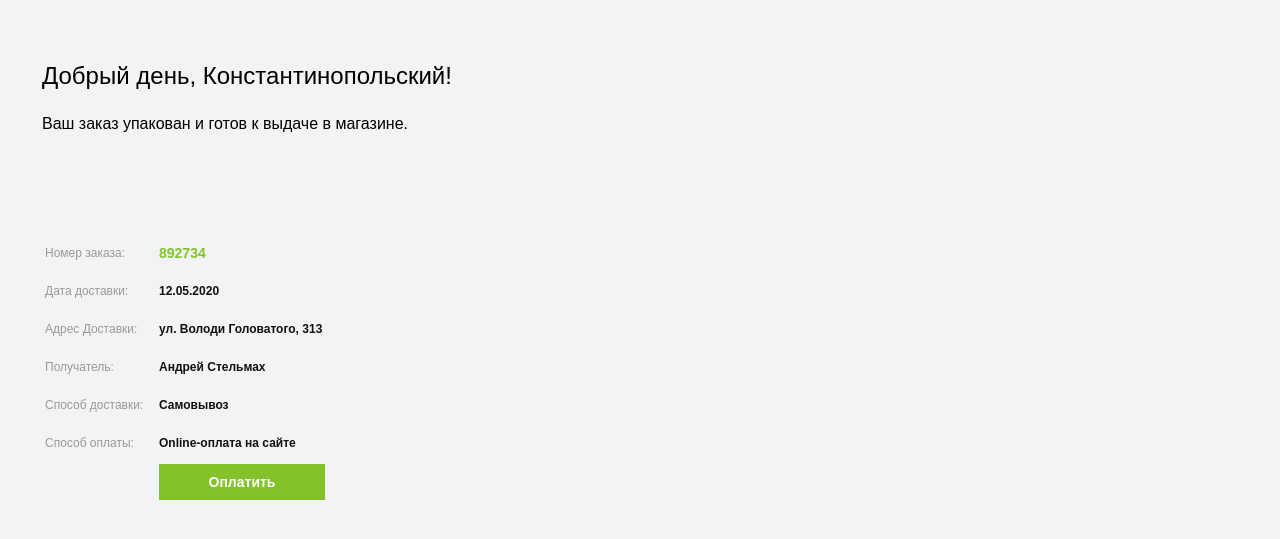
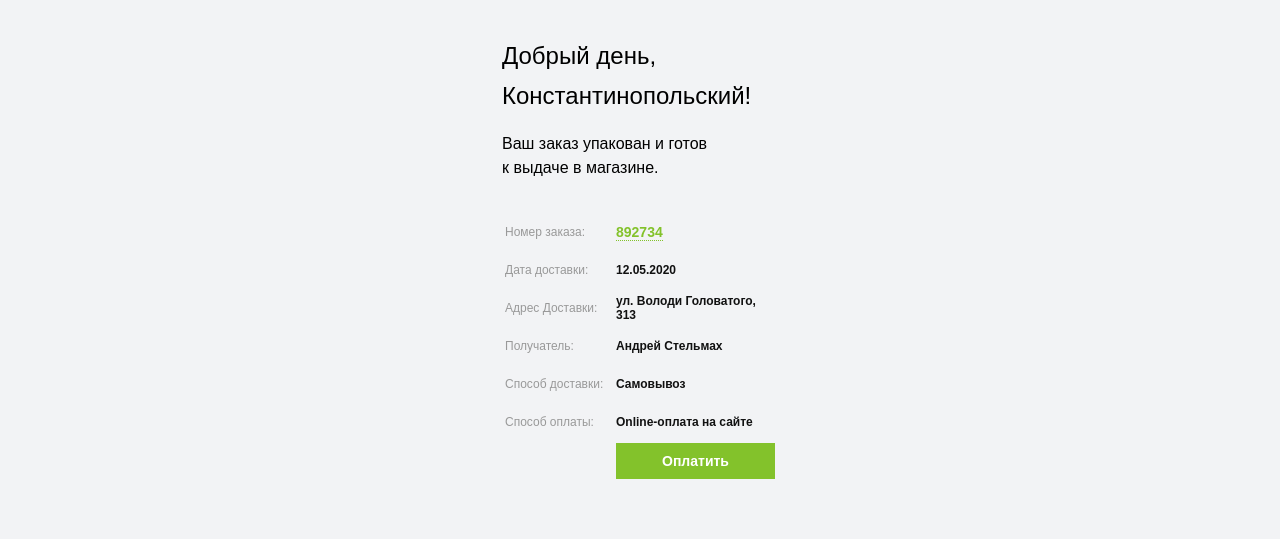
Before and after one commit to avkoltovich/mail-bike-center, a website: page source/index.html in a window 1280 px wide. Shown: the part 115-654 px from the top of the page. Drawn offline with nearby package versions, Linux system fonts and the light colour scheme; files that its build step writes are made by us from their sources.

Commit message:
feat: стилизует ячейку с номером заказа

```diff
--- a/source/index.html
+++ b/source/index.html
@@ -14,6 +14,7 @@
 </head>
 
 <body>
+  <center>
     <table class="main-table">
       <tr class="main-table__row">
         <td class="main-table__cell main-table__cell--header">
@@ -50,7 +51,7 @@
                 Номер заказа:
               </td>
               <td class="order__cell order__cell--count">
-              892734
+                <span>892734</spa>
               </td>
             </tr>
             <tr class="order__row">
@@ -105,6 +106,7 @@
         </td>
       </tr>
     </table>
+  </center>
 </body>
 
 </html>
--- a/source/sass/style.scss
+++ b/source/sass/style.scss
@@ -15,12 +15,12 @@ body {
 }
 
 .main-table {
-  width: 100%;
-  height: 100%;
-  padding: 20px;
+  width: 320px;
 }
 
 .main-table__cell {
+  width: 100%;
+
   vertical-align: top;
 
   &--header {
@@ -92,6 +92,10 @@ body {
     font-size: 14px;
     font-weight: bold;
     color: $green;
+
+    & span {
+      border-bottom: 1px dotted $green;
+    }
   }
 
   &--right {
```
Lines whose indentation alone changed are shown as unchanged.
